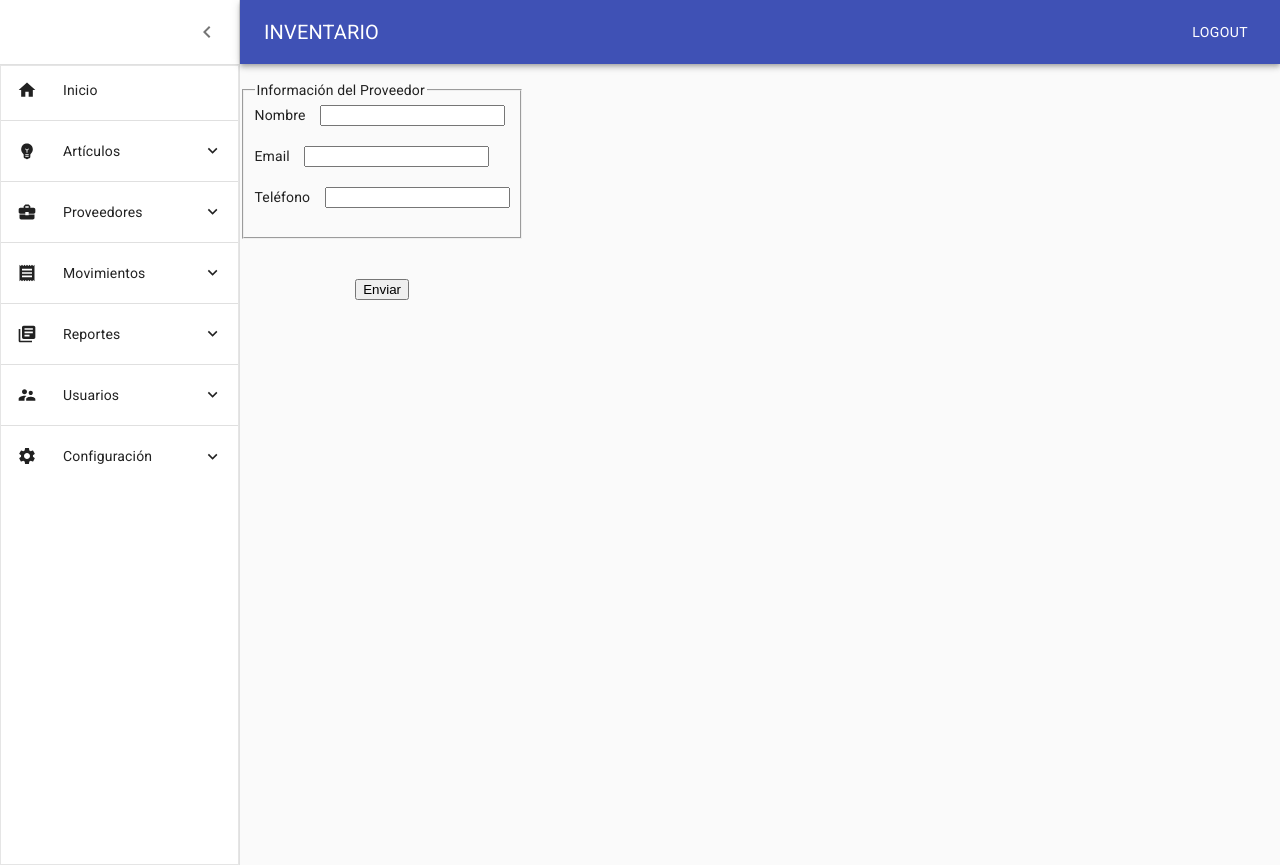
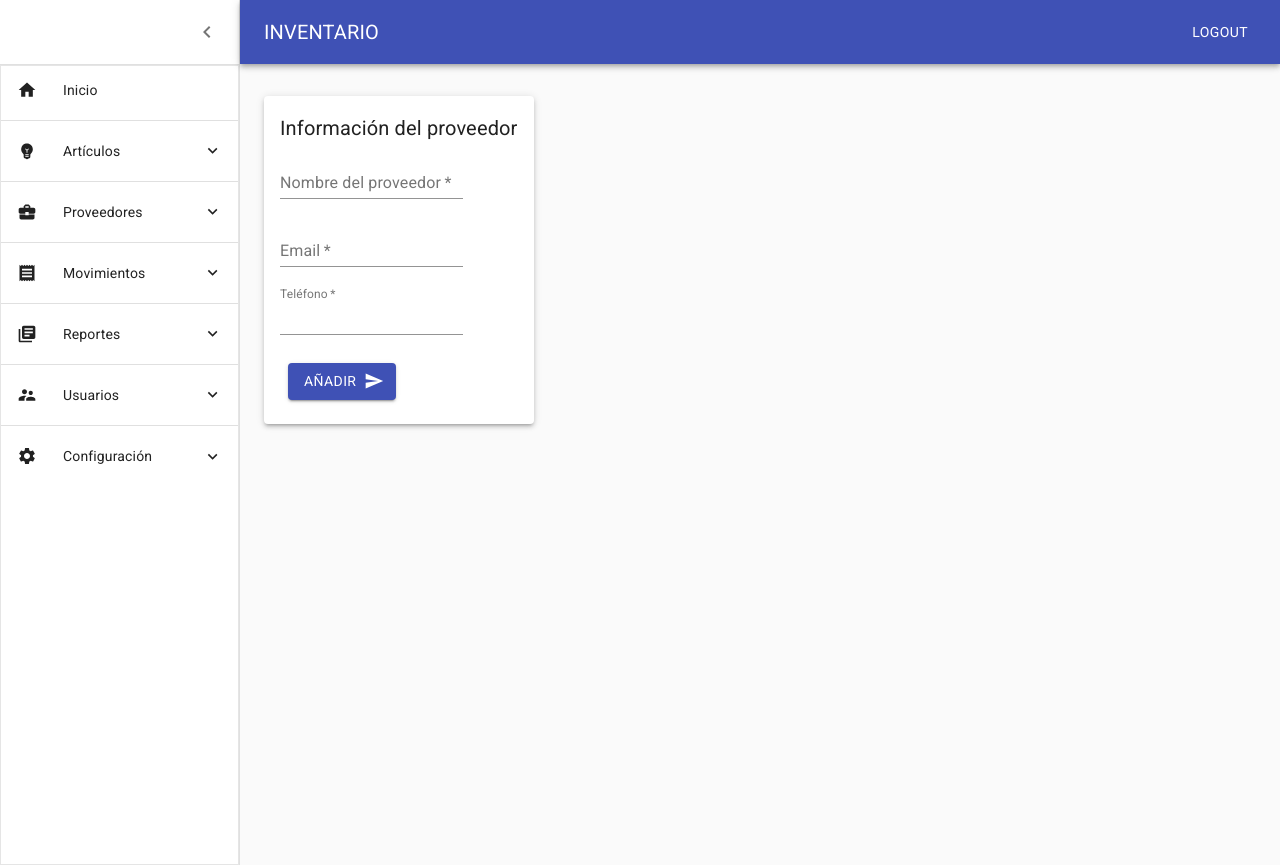
Before and after one commit to AngelDavila1997/inventory-management, a React (Create React App) app: page /addprovider in a window 1280 px wide. Built offline with nearby package versions, Linux system fonts and the light colour scheme.

Commit message:
Add Provider complete

```diff
--- a/src/components/AddArticle.js
+++ b/src/components/AddArticle.js
@@ -32,9 +32,6 @@ const useStyles = makeStyles((theme) => ({
       overflow: 'auto',
       flexDirection: 'column',
     },
-    fixedHeight: {
-    height: 240,
-    },
     button: {
     margin: theme.spacing(1),
     },
@@ -56,7 +53,6 @@ const useStyles = makeStyles((theme) => ({
   }
   export default function AddArticle() {
     const classes = useStyles();
-    const fixedHeightPaper = clsx(classes.paper, classes.fixedHeight);
 
     return (
       <div className="root">
--- a/src/components/AddProvider.js
+++ b/src/components/AddProvider.js
@@ -1,11 +1,35 @@
 import React from 'react';
-import { withStyles } from '@material-ui/core/styles';
+import clsx from 'clsx';
+import { makeStyles } from '@material-ui/core/styles';
+import Grid from '@material-ui/core/Grid';
+import Container from '@material-ui/core/Container';
+import Typography from '@material-ui/core/Typography';
+import TextField from '@material-ui/core/TextField';
+import Button from '@material-ui/core/Button';
+import SendIcon from '@material-ui/icons/Send';
+import Paper from '@material-ui/core/Paper';
 
-const useStyles = theme => ({
-  seeMore: {
-    marginTop: theme.spacing(3),
-  },
-});
+const useStyles = makeStyles((theme) => ({
+    appBarSpacer: theme.mixins.toolbar,
+    content: {
+      flexGrow: 1,
+      height: '100vh',
+      overflow: 'auto',
+    },
+    container: {
+      paddingTop: theme.spacing(4),
+      paddingBottom: theme.spacing(4),
+    },
+    paper: {
+      padding: theme.spacing(2),
+      display: 'flex',
+      overflow: 'auto',
+      flexDirection: 'column',
+    },
+    button: {
+    margin: theme.spacing(1),
+    },
+  }));
 
 
 function handleSubmit(event){
@@ -23,46 +47,46 @@ function handleSubmit(event){
   }
 
 
-  export default function Formulario() {
+  export default function AddProvider() {
+    const classes = useStyles();
+
     return (
-        <div className="row example-wrapper">
-        <br /><br />
-        <br /><br />
+        <div className="root">
+        <main>
+        <div className={classes.appBarSpacer} />
+        <Container maxWidth="xl" className={classes.container}>
+          <Grid container spacing={3}>
+          {/*Formulario*/}
+            <Grid item xs={12}>
+              <Paper elevation={3} className={classes.paper}>
+                  <form onSubmit={handleSubmit}>
+                      <Typography variant="h6" gutterBottom> Información del proveedor </Typography>
 
-            <div className="col-xs-15 col-sm-6 offset-sm-3 example-col">
-                <div className="card">
-                    <div className="card-block">
-                        <form onSubmit={handleSubmit} className="k-form">
-                            <fieldset>
-                                <legend>Información del Proveedor</legend>
+                      <input type="hidden" name="id_usuario" value="1"/>
+                      <input type="hidden" name="id_proveedor" value="1"/>
 
-                                <label className="k-form-field">
-                                    <span>Nombre  &nbsp;&nbsp;&nbsp;</span>
-                                    <input className="k-textbox" name="nombre" />
-                                </label>
-                                <br /><br />
+                      <Grid item xs={12}>
+                        <TextField required id="Nombre" name="nombre" label="Nombre del proveedor"  />
+                      </Grid>
+                      <br />
+                      <Grid item xs={12}>
+                        <TextField required id="Email" name="correo" label="Email" />
+                      </Grid>
+                      <br />
+                      <Grid item xs={12}>
+                        <TextField required id="Telefono" type="number" name="telefono" label="Teléfono" InputLabelProps={{shrink: true,}} />
+                      </Grid>
+                      <br />
+                      <Grid item xs={12}>
+                        <Button type="submit" variant="contained" color="primary" className={classes.button} endIcon={<SendIcon />}> Añadir </Button>
+                      </Grid>
+                  </form>
+              </Paper>
+            </Grid>
+           </Grid>
 
-                                <label className="k-form-field">
-                                    <span>Email  &nbsp;&nbsp;&nbsp;</span>
-                                    <input className="k-textbox" name="correo" />
-                                </label>
-                                <br /><br />
-
-                                <label className="k-form-field">
-                                    <span>Teléfono &nbsp;&nbsp;&nbsp;</span>
-                                    <input type="number" className="k-number" name="telefono" />
-                                </label>
-                                <br /><br />
-                            </fieldset>
-
-                            <br /><br />
-                            <div className="text-right">
-                            <center><button className="k-button k-primary">Enviar</button></center>
-                            </div>
-                        </form>
-                    </div>
-                </div>
-            </div>
-        </div>
+        </Container>
+        </main>
+      </div>
     );
 }
```
